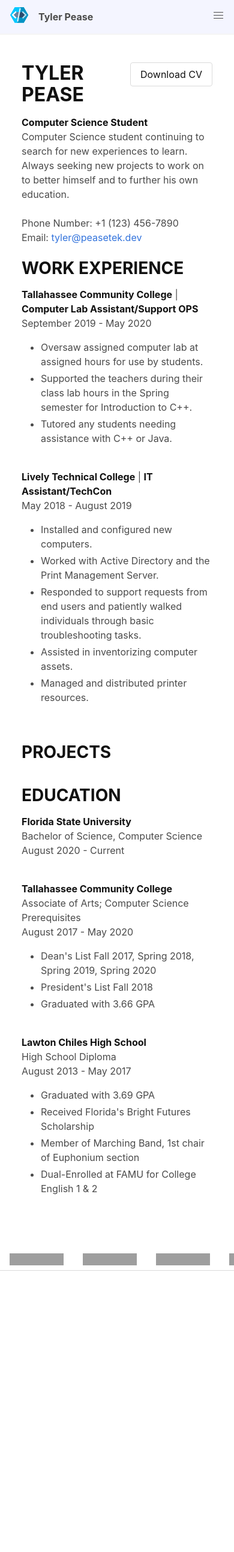
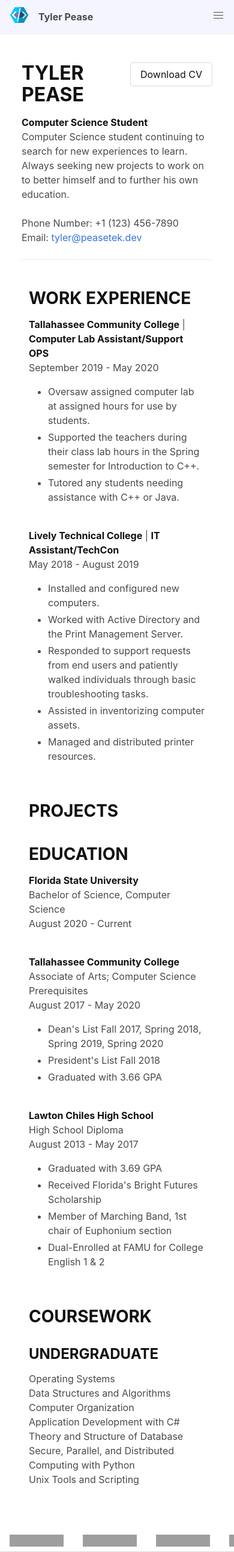
Before and after one commit to SirTarragon/sirtarragon.github.io, a Jekyll site: the page built from cv/index.html, in a window 390 px wide. Shown: the whole page at 60% size. Built offline with Jekyll 4.4.1, drawn with Linux system fonts in a browser that asks for light colours; before the commit the page ends 2119 px from its top, so only the background shows below that; grey boxes are pictures that could not be loaded.

Commit message:
cv two columns
after further testing and implementation, inline css will handle positioning of columns if the viewer size is that of a mobile device as defined by the bulma framework.

also pushed into new html files the information for each column so that I can more visibly and easily edit the different sections in the future.

```diff
--- /dev/null
+++ b/cv/education.html
@@ -0,0 +1,58 @@
+<!-- DEGREES -->
+<div class="cv-degrees">
+    <span>
+        <h2><strong>EDUCATION</strong></h2>
+    </span>
+    <span itemprop="alumniOf" itemscope itemtype="http://schema.org/CollegeOrUniversity">
+        <span itemprop="name"><strong>Florida State University</strong><br></span>
+        <span itemprop="hasCredential">Bachelor of Science, Computer Science<br></span>
+        <span itemprop="dateAttended">August 2020 - Current<br></span>
+        <span>
+            <ul>
+            </ul><br>
+        </span>
+    </span>
+    <span itemprop="alumniOf" itemscope itemtype="http://schema.org/CollegeOrUniversity">
+        <span itemprop="name"><strong>Tallahassee Community College</strong><br></span>
+        <span itemprop="hasCredential">Associate of Arts; Computer Science
+            Prerequisites<br></span>
+        <span itemprop="dateAttended">August 2017 - May 2020<br></span>
+        <span>
+            <ul>
+                <li>Dean's List Fall 2017, Spring 2018, Spring 2019,
+                    Spring 2020</li>
+                <li>President's List Fall 2018</li>
+                <li>Graduated with 3.66 GPA</li>
+            </ul><br>
+        </span>
+    </span>
+    <span itemprop="alumniOf" itemscope itemtype="http://schema.org/CollegeOrUniversity">
+        <span itemprop="name"><strong>Lawton Chiles High School</strong><br></span>
+        <span itemprop="hasCredential">High School Diploma<br></span>
+        <span itemprop="dateAttended">August 2013 - May 2017<br></span>
+        <span>
+            <ul>
+                <li>Graduated with 3.69 GPA</li>
+                <li>Received Florida's Bright Futures Scholarship</li>
+                <li>Member of Marching Band, 1st chair of Euphonium
+                    section</li>
+                <li>Dual-Enrolled at FAMU for College English 1 & 2</li>
+            </ul><br>
+        </span>
+    </span>
+</div>
+<br>
+<!-- COURSEWORK -->
+<div class="cv-coursework">
+    <span>
+    <h2><strong>COURSEWORK</strong></h2>
+    </span>
+    <h3><strong>UNDERGRADUATE</strong></h3>
+    Operating Systems<br>
+    Data Structures and Algorithms<br>
+    Computer Organization<br>
+    Application Development with C#<br>
+    Theory and Structure of Database<br>
+    Secure, Parallel, and Distributed Computing with Python<br>
+    Unix Tools and Scripting<br>
+</div>
--- /dev/null
+++ b/cv/experience.html
@@ -0,0 +1,48 @@
+<!-- WORK EXPERIENCE -->
+<div class="cv-work-exp">
+    <span>
+        <h2><strong>WORK EXPERIENCE</strong></h2>
+    </span>
+    <span itemprop="employee" itemscope itemtype="http://schema.org/Organization">
+        <span itemprop="name"><strong>Tallahassee Community College</strong></span>
+        |
+        <span itemprop="jobTitle"><strong>Computer Lab Assistant/Support
+                OPS</strong><br></span>
+        <span itemprop="datePosted">September 2019 - May 2020<br></span>
+        <span>
+            <ul>
+                <li>Oversaw assigned computer lab at assigned hours for
+                    use by students.</li>
+                <li>Supported the teachers during their class lab hours
+                    in the Spring semester for Introduction to C++.</li>
+                <li>Tutored any students needing assistance with C++ or
+                    Java.</li>
+            </ul><br>
+        </span>
+    </span>
+    <span itemprop="employee" itemscope itemtype="http://schema.org/Organization">
+        <span itemprop="name"><strong>Lively Technical College</strong></span>
+        |
+        <span itemprop="jobTitle"><strong>IT Assistant/TechCon</strong><br></span>
+        <span itemprop="datePosted">May 2018 - August 2019<br></span>
+        <span>
+            <ul>
+                <li>Installed and configured new computers.</li>
+                <li>Worked with Active Directory and the Print
+                    Management Server.</li>
+                <li>Responded to support requests from end users and
+                    patiently walked individuals through basic
+                    troubleshooting tasks.</li>
+                <li>Assisted in inventorizing computer assets.</li>
+                <li>Managed and distributed printer resources.</li>
+            </ul><br>
+        </span>
+    </span>
+</div>
+<br>
+<!-- PROJECTS -->
+<div class="cv-projects">
+    <span>
+        <h2><strong>PROJECTS</strong></h2>
+    </span>
+</div>
--- a/cv/index.html
+++ b/cv/index.html
@@ -2,6 +2,15 @@
 layout: standard
 title: CV
 ---
+<style type="text/css">
+    @media screen and (max-width: 769px) {
+        .reverse-columns-order {
+            display: flex; !important;
+            flex-direction: column-reverse; !important;
+        }
+        .column{width:100%; !important;}
+    }
+</style>
 <div class="cv">
     <span class="is-pulled-right"><a class="button is-inverted" href="#/files/resume.pdf"
             title="Download CV as PDF">Download CV</a></span>
@@ -16,112 +25,25 @@ title: CV
             Always seeking new projects to work on to better himself and to
             further his own education.
             <br>
-            <!--</span>
-        <span itemprop="affiliation"><strong>Florida State University</strong><br>
-            <span itemprop="address" itemscope itemtype="http://schema.org/PostalAddress">
-                <span itemprop="streetAddress">600 W College Ave</span>
-                <span itemprop="addressLocality">Tallahassee</span>,
-                <span itemprop="addressRegion">FL</span>
-                <span itemprop="postalCode">32306</span>
-            </span>
-        </span>-->
             <br>
             Phone Number: <span itemprop="telephone">+1 (123) 456-7890<br></span>
             <span itemprop="email">
                 Email: <a href="mailto:tyler@peasetek.dev">tyler@peasetek.dev</a><br>
             </span>
     </div>
+    <hr>
     <br>
-    <!-- WORK EXPERIENCE -->
-    <div class="cv-work-exp">
-        <span>
-            <h2><strong>WORK EXPERIENCE</strong></h2>
-        </span>
-        <span itemprop="employeeOf" itemscope itemtype="http://schema.org/Organization">
-            <span itemprop="name"><strong>Tallahassee Community College</strong></span>
-            |
-            <span itemprop="position"><strong>Computer Lab Assistant/Support
-                    OPS</strong><br></span>
-            <span itemprop="datePosted">September 2019 - May 2020<br></span>
-            <span itemprop="details">
-                <ul>
-                    <li>Oversaw assigned computer lab at assigned hours for
-                        use by students.</li>
-                    <li>Supported the teachers during their class lab hours
-                        in the Spring semester for Introduction to C++.</li>
-                    <li>Tutored any students needing assistance with C++ or
-                        Java.</li>
-                </ul><br>
-            </span>
-        </span>
-        <span itemprop="employeeOf" itemscope itemtype="http://schema.org/Organization">
-            <span itemprop="name"><strong>Lively Technical College</strong></span>
-            |
-            <span itemprop="position"><strong>IT Assistant/TechCon</strong><br></span>
-            <span itemprop="datePosted">May 2018 - August 2019<br></span>
-            <span itemprop="details">
-                <ul>
-                    <li>Installed and configured new computers.</li>
-                    <li>Worked with Active Directory and the Print
-                        Management Server.</li>
-                    <li>Responded to support requests from end users and
-                        patiently walked individuals through basic
-                        troubleshooting tasks.</li>
-                    <li>Assisted in inventorizing computer assets.</li>
-                    <li>Managed and distributed printer resources.</li>
-                </ul><br>
-            </span>
-        </span>
-    </div>
-    <br>
-    <!-- PROJECTS -->
-    <div class="cv-projects">
-        <span>
-            <h2><strong>PROJECTS</strong></h2>
-        </span>
-    </div>
-    <br>
-    <!-- DEGREES -->
-    <div class="cv-degrees">
-        <span>
-            <h2><strong>EDUCATION</strong></h2>
-        </span>
-        <span itemprop="alumniOf" itemscope itemtype="http://schema.org/CollegeOrUniversity">
-            <span itemprop="name"><strong>Florida State University</strong><br></span>
-            <span itemprop="degree">Bachelor of Science, Computer Science<br></span>
-            <span itemprop="dateAttended">August 2020 - Current<br></span>
-            <span itemprop="details">
-                <ul>
-                </ul><br>
-            </span>
-        </span>
-        <span itemprop="alumniOf" itemscope itemtype="http://schema.org/CollegeOrUniversity">
-            <span itemprop="name"><strong>Tallahassee Community College</strong><br></span>
-            <span itemprop="degree">Associate of Arts; Computer Science
-                Prerequisites<br></span>
-            <span itemprop="dateAttended">August 2017 - May 2020<br></span>
-            <span itemprop="details">
-                <ul>
-                    <li>Dean's List Fall 2017, Spring 2018, Spring 2019,
-                        Spring 2020</li>
-                    <li>President's List Fall 2018</li>
-                    <li>Graduated with 3.66 GPA</li>
-                </ul><br>
-            </span>
-        </span>
-        <span itemprop="alumniOf" itemscope itemtype="http://schema.org/CollegeOrUniversity">
-            <span itemprop="name"><strong>Lawton Chiles High School</strong><br></span>
-            <span itemprop="degree">High School Diploma<br></span>
-            <span itemprop="dateAttended">August 2013 - May 2017<br></span>
-            <span itemprop="details">
-                <ul>
-                    <li>Graduated with 3.69 GPA</li>
-                    <li>Received Florida's Bright Futures Scholarship</li>
-                    <li>Member of Marching Band, 1st chair of Euphonium
-                        section</li>
-                    <li>Dual-Enrolled at FAMU for College English 1 & 2</li>
-                </ul><br>
-            </span>
-        </span>
+    <div class="columns is-centered is-text-centered reverse-columns-order">
+        <!--
+            Columns are hidden based on it being a mobile device.
+            Trying to format the CV to have it display the contents
+            of the columns in a specific way.
+        -->
+        <div class="column is-half is-narrow content">
+            {% include_relative education.html %}
+        </div>
+        <div class="column is-half is-narrow content">
+            {% include_relative experience.html %}
+        </div>
     </div>
 </div>
```
Also changed, not shown: _layouts/standard-nocol.html (added, +11 -0 lines).
